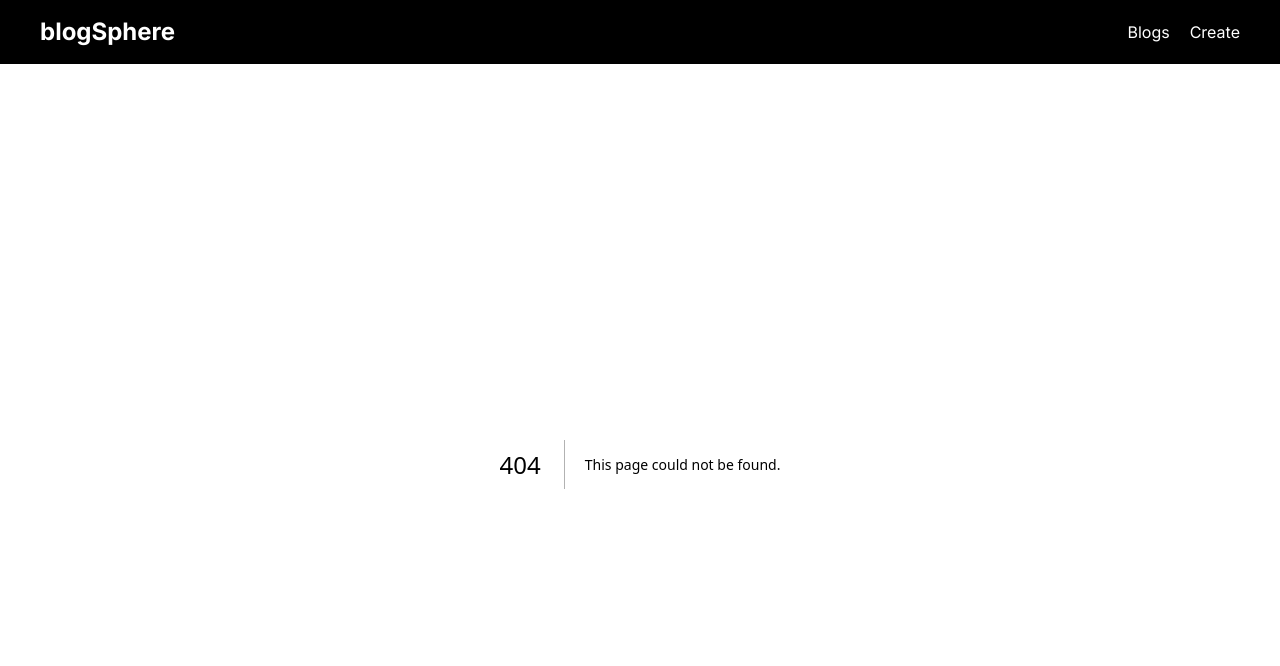
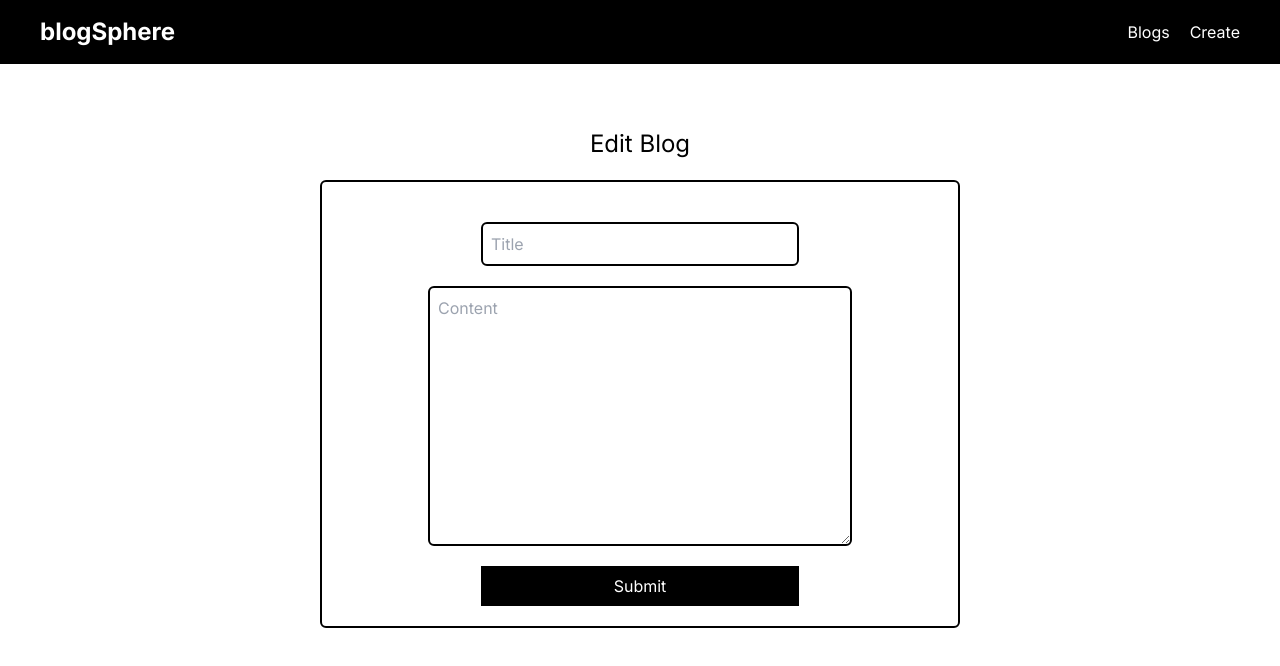
Before and after one commit to Nitesh-04/BlogSphere, a Next.js app: page /blogs/edit/1 in a window 1280 px wide. Before the commit this address had no page. Shown: the top 666 px of the page. Built offline with nearby package versions, Linux system fonts and the light colour scheme; no server answers; the database is empty.

Commit message:
feat: edit blog

```diff
--- a/app/actions.ts
+++ b/app/actions.ts
@@ -1,6 +1,7 @@
 "use server"
 
 import prisma from "@/lib/db";
+import { title } from "process";
 
 export default async function createForm(formdata : FormData)
 {
@@ -12,3 +13,21 @@ export default async function createForm(formdata : FormData)
     });
 
 }
+
+export async function fetchBlog(id:string)
+{
+    return await prisma.blog.findUnique({
+        where: {id},
+    });
+}
+
+export async function updateBlog(id:string, formdata:FormData)
+{
+    await prisma.blog.update({
+        where: {id},
+        data: {
+            title: formdata.get("title") as string,
+            content: formdata.get("content") as string
+        }
+    });
+}
--- a/app/blogs/[id]/page.tsx
+++ b/app/blogs/[id]/page.tsx
@@ -1,4 +1,5 @@
 import prisma from "@/lib/db";
+import Link from "next/link";
 
 interface Params {
     id: string;
@@ -20,6 +21,7 @@ export default async function Page({ params }: PageProps) {
         <div className="flex flex-col justify-center items-center w-1/2 mx-auto pt-24">
             <h1 className="text-4xl font-bold text-center">{blog?.title}</h1>
             <p className="text-lg pt-10">{blog?.content}</p>
+            <Link href={`/blogs/edit/${params.id}`} className="mt-10 text-purple-500">edit here</Link>
         </div>
     );
 }
--- a/app/create/page.tsx
+++ b/app/blogs/create/page.tsx
@@ -1,7 +1,7 @@
 "use client";
 
 import { useRef, FormEvent } from "react";
-import createForm from "../actions";
+import createForm from "../../actions";
 import { useRouter } from "next/navigation";
 
 export default function CreatePage() {
@@ -24,7 +24,7 @@ export default function CreatePage() {
             <h1 className="text-2xl text-center mt-16">Create a new blog</h1>
             <form ref={formRef} onSubmit={handleSubmit} className="flex flex-col mt-5 py-5 gap-5 border-2 border-black rounded-md w-1/2 mx-auto">
                 <input type="text" name="title" placeholder="Title" required className="text-black border-black border-2 rounded-md w-1/2 mx-auto mt-5 p-2" />
-                <input type="text" name="content" required placeholder="Content" className="text-black border-black border-2 rounded-md w-1/2 mx-auto p-2" />
+                <textarea rows={10} name="content" required placeholder="Content" className="text-black border-black border-2 rounded-md w-3/4 mx-auto p-2" />
                 <button type="submit" className="bg-black text-white w-1/2 mx-auto p-2">Submit</button>
             </form>
         </div>
--- /dev/null
+++ b/app/blogs/edit/[id]/page.tsx
@@ -0,0 +1,58 @@
+"use client";
+
+import { useRouter } from "next/navigation";
+import { useEffect, useRef,FormEvent,    useState } from "react";
+import { fetchBlog, updateBlog } from "@/app/actions";
+
+interface Params {
+    id: string;
+}
+
+interface PageProps {
+    params: Params;
+}
+
+
+export default function editBlog({ params }: PageProps)
+{
+    const formRef = useRef<HTMLFormElement>(null);
+    const [blog,setBlog] = useState({title:"",content:""});
+    const router = useRouter();
+    const {id} = params;
+
+    useEffect(() => {
+        async function fetchingBlog()
+        {
+            if(id)
+            {
+                const blogData = await fetchBlog(id);
+                if(blogData)
+                setBlog(blogData);
+            }
+        }
+
+        fetchingBlog();
+    },[id]);
+
+    const handleSubmit = async (event: FormEvent) => {
+        event.preventDefault();
+
+        if (formRef.current) {
+            const formData = new FormData(formRef.current);
+            await updateBlog(id as string, formData);
+            router.push(`/blogs`);
+        }
+    };
+
+    return (
+        <div>
+            <h1 className="text-2xl text-center mt-16">Edit Blog</h1>
+            <form ref={formRef} onSubmit={handleSubmit} className="flex flex-col mt-5 py-5 gap-5 border-2 border-black rounded-md w-1/2 mx-auto">
+                <input type="text" name="title" placeholder="Title" required className="text-black border-black border-2 rounded-md w-1/2 mx-auto mt-5 p-2" defaultValue={blog.title} />
+                <textarea rows={10} name="content" required placeholder="Content" className="text-black border-black border-2 rounded-md w-2/3 mx-auto p-2" defaultValue={blog.content} />
+                <button type="submit" className="bg-black text-white w-1/2 mx-auto p-2">Submit</button>
+            </form>
+        </div>
+
+    )
+}
--- a/components/Header.tsx
+++ b/components/Header.tsx
@@ -4,10 +4,10 @@ export default function Header()
 {
     return (
         <div className="flex flex-row justify-between items-center px-10 w-full h-16 bg-black text-white">
-            <h1 className="text-2xl font-bold">blogSphere</h1>
+            <Link href="/blogs" className="text-2xl font-bold">blogSphere</Link>
             <div className="flex flex-row justify-end items-center">
                 <Link href="/blogs" className="text-white">Blogs</Link>
-                <Link href="/create" className="text-white ml-5">Create</Link>
+                <Link href="/blogs/create" className="text-white ml-5">Create</Link>
             </div>
         </div>
     )
```
Also changed, not shown: 1 other file (tests, documents, lock files or other folders).
